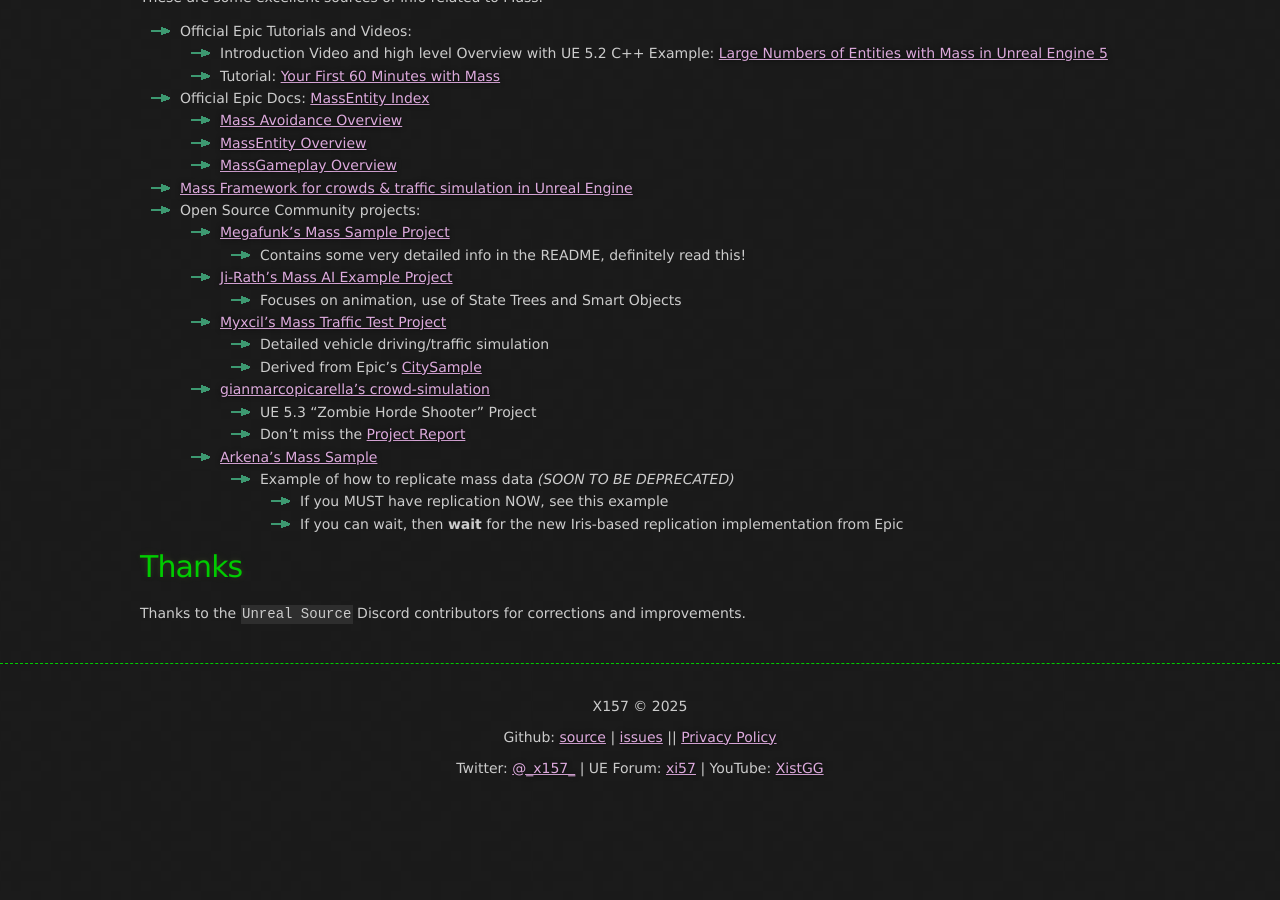
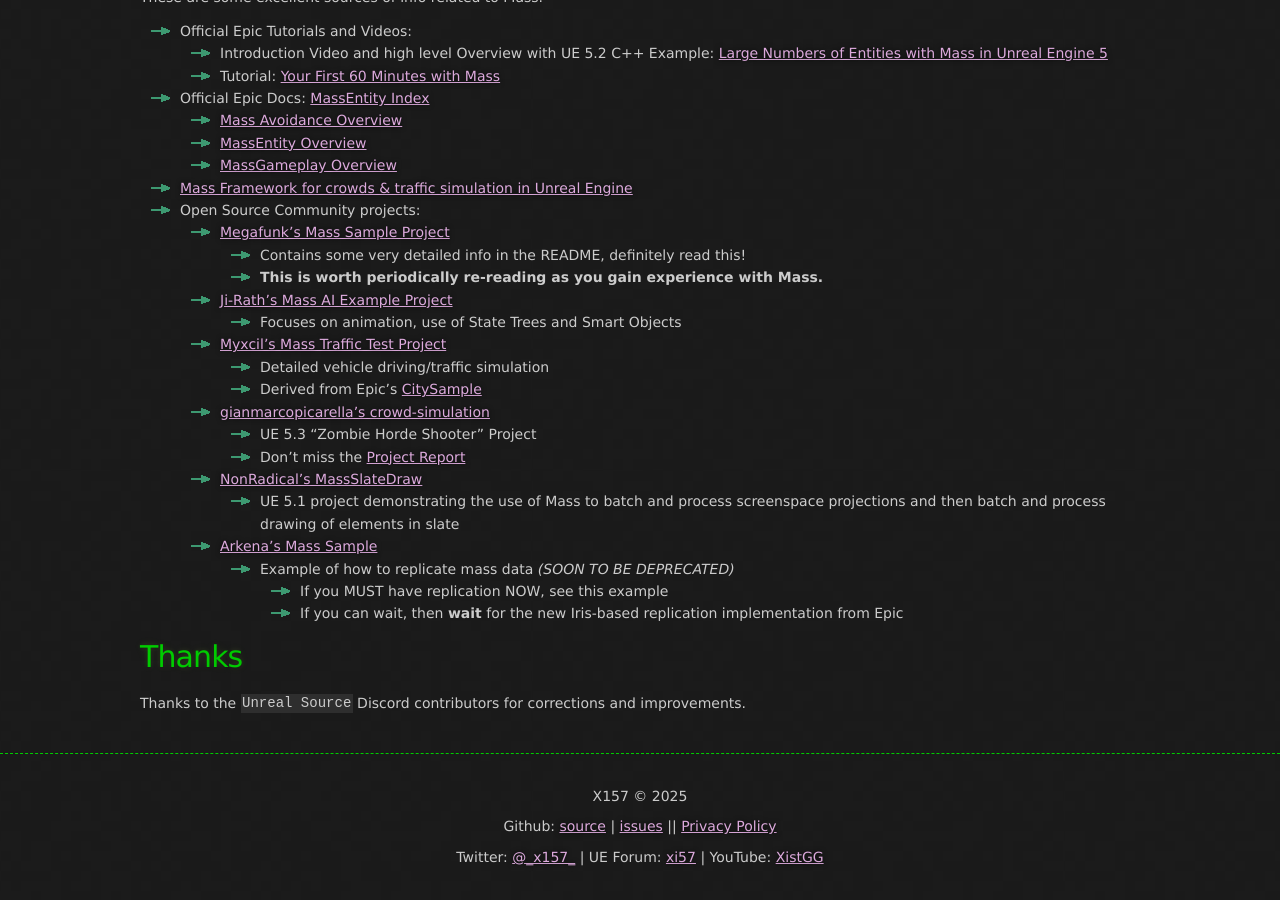
Before and after one commit to x157/x157.github.io, a Jekyll site: the page built from UE5/Mass/index.md, in a window 1280 px wide and 900 px high, scrolled down 5382 px. Built offline with Jekyll 4.4.1, drawn with Linux system fonts in a browser that asks for light colours; before the commit the page ends 6192 px from its top, so only the background shows below that.

Commit message:
Add MassSlateDraw
Also bump recommendation for MassSample

```diff
--- a/UE5/Mass/index.md
+++ b/UE5/Mass/index.md
@@ -333,6 +333,7 @@
 - Open Source Community projects:
   - [Megafunk's Mass Sample Project](https://github.com/Megafunk/MassSample)
     - Contains some very detailed info in the README, definitely read this!
+    - **This is worth periodically re-reading as you gain experience with Mass.**
   - [Ji-Rath's Mass AI Example Project](https://github.com/Ji-Rath/MassAIExample)
     - Focuses on animation, use of State Trees and Smart Objects
   - [Myxcil's Mass Traffic Test Project](https://github.com/Myxcil/MassTraffic-Test)
@@ -341,6 +342,9 @@
   - [gianmarcopicarella's crowd-simulation](https://github.com/gianmarcopicarella/crowd-simulation)
     - UE 5.3 "Zombie Horde Shooter" Project
     - Don't miss the [Project Report](https://github.com/gianmarcopicarella/crowd-simulation/blob/main/Assignment_Deliverables/Crowd_Simulation_Game_Report.pdf)
+  - [NonRadical's MassSlateDraw](https://github.com/NonRadical/MassSlateDraw)
+    - UE 5.1 project demonstrating the use of Mass to batch and process screenspace projections
+      and then batch and process drawing of elements in slate
   - [Arkena's Mass Sample](https://github.com/arkena00/sample.mass/)
     - Example of how to replicate mass data *(SOON TO BE DEPRECATED)*
       - If you MUST have replication NOW, see this example
```
